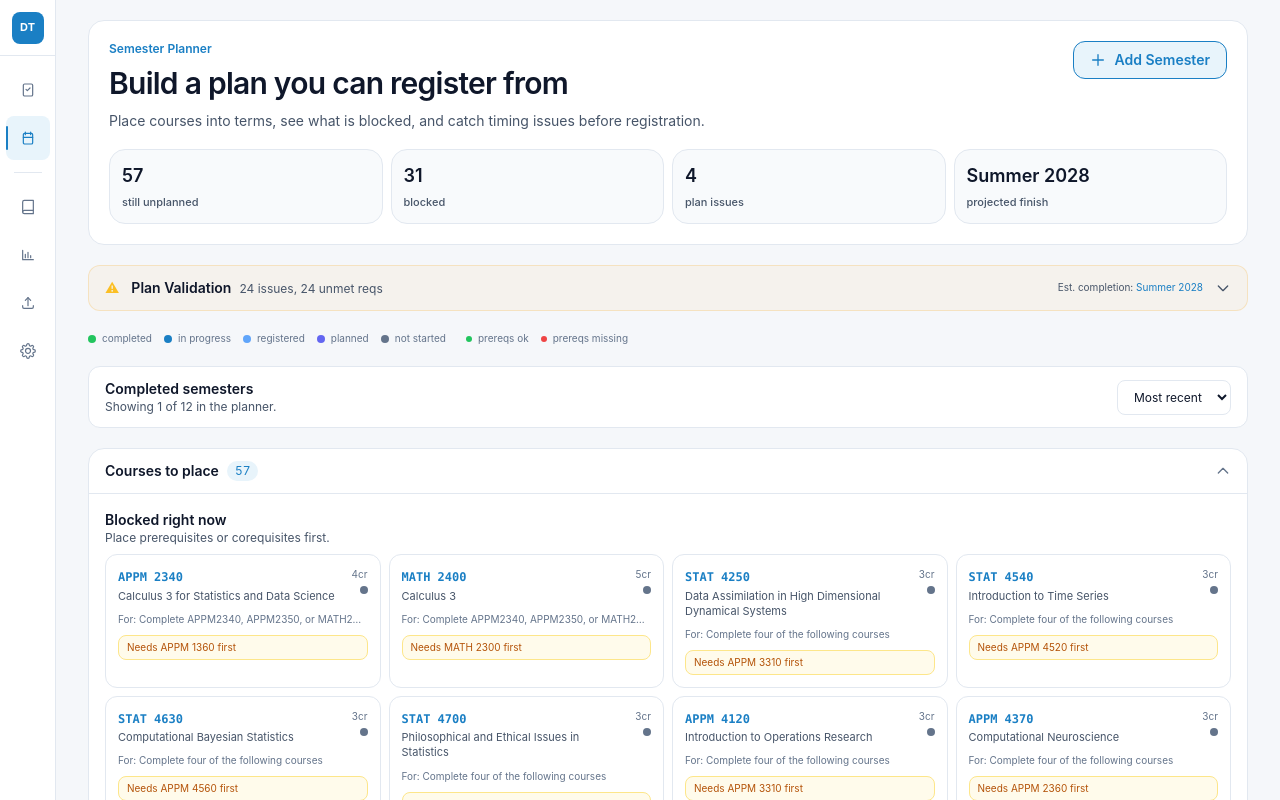
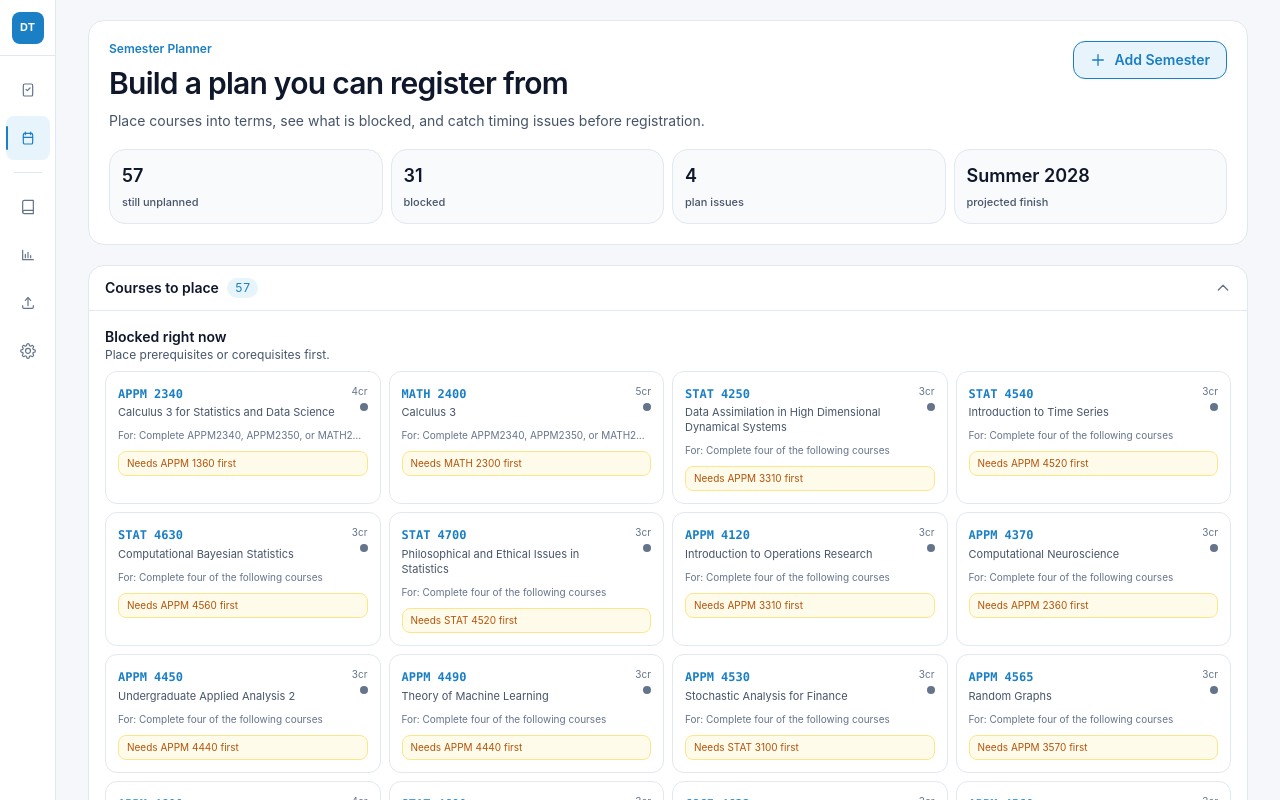
Before and after one commit to 303Devs/Degree_Tracker, a Next.js app: page /planner in a window 1280 px wide. Shown: the top 800 px of the page. Built offline with nearby package versions, Linux system fonts and the light colour scheme.

Commit message:
Apply Planner board pre-merge UX fixes

```diff
--- a/components/PlannerWorkspace.tsx
+++ b/components/PlannerWorkspace.tsx
@@ -159,7 +159,7 @@ function PlannerCard({
           <span
             className={`w-1.5 h-1.5 rounded-full ${prereqOk ? "bg-green-500" : "bg-rose-500"}`}
           />
-          <span className={`text-[9px] ${prereqOk ? "text-green-700" : "text-rose-600"}`}>
+          <span className={`text-[10px] ${prereqOk ? "text-green-700" : "text-rose-600"}`}>
             {prereqOk ? "prereqs ok" : "prereqs missing"}
           </span>
         </div>
@@ -348,26 +348,6 @@ function UnplannedPool({
 // Small sub-components
 // ---------------------------------------------------------------------------
 
-function SemesterBadge({ status }: { status: string }) {
-  const styles: Record<string, string> = {
-    completed: "bg-green-500/10 text-green-400 border-green-500/20",
-    in_progress: "bg-[var(--accent-soft)] text-[var(--accent)] border-[var(--border)]",
-    registered: "bg-blue-500/10 text-[var(--accent)] border-blue-500/20",
-    planned: "bg-indigo-500/10 text-[var(--accent)] border-indigo-500/20",
-  };
-  const label: Record<string, string> = {
-    in_progress: "in progress",
-    registered: "registered",
-    completed: "completed",
-    planned: "planned",
-  };
-  return (
-    <span className={`px-1.5 py-0.5 rounded text-[9px] border uppercase tracking-wider ${styles[status] ?? ""}`}>
-      {label[status] ?? status.replace("_", " ")}
-    </span>
-  );
-}
-
 function PlannerMetric({ label, value }: { label: string; value: string }) {
   return (
     <div className="min-w-0 rounded-2xl border border-[var(--border)] bg-[var(--surface-subtle)] p-3">
@@ -409,18 +389,19 @@ function ValidationPanel({
   const unmetCount = validation.unmetRequirements.length;
 
   const statusColor = validation.clean
-    ? "border-green-500/20 bg-green-500/5"
-    : "border-amber-500/20 bg-amber-500/5";
+    ? "border-[var(--border)] bg-[var(--surface)]"
+    : "border-[var(--border)] bg-[var(--surface)]";
   const statusIcon = validation.clean ? "✓" : "⚠";
+  const statusIconClass = validation.clean ? "text-[var(--status-complete)]" : "text-[var(--status-progress)]";
 
   return (
     <div className={`rounded-xl border ${statusColor} overflow-hidden transition-all`}>
       <button
-        className="w-full flex items-center justify-between px-4 py-3 hover:bg-white/3 transition-colors text-left"
+        className="flex w-full items-center justify-between px-4 py-3 text-left transition-colors hover:bg-[var(--surface-subtle)]"
         onClick={onToggle}
       >
         <div className="flex items-center gap-3">
-          <span className={`text-sm ${validation.clean ? "text-green-400" : "text-amber-400"}`}>
+          <span className={`text-sm ${statusIconClass}`}>
             {statusIcon}
           </span>
           <div>
@@ -452,14 +433,14 @@ function ValidationPanel({
           {/* Prereq violations */}
           {validation.prereqViolations.length > 0 && (
             <div>
-              <h4 className="text-xs text-red-400 uppercase tracking-wide mb-2 font-medium">Prerequisite Violations</h4>
+              <h4 className="mb-2 text-xs font-medium uppercase tracking-wide text-[var(--status-blocked)]">Prerequisite Violations</h4>
               <div className="space-y-1">
                 {validation.prereqViolations.map((v) => (
                   <div key={v.courseId} className="flex items-center gap-2 text-sm">
-                    <span className="w-1.5 h-1.5 rounded-full bg-red-500 shrink-0" />
+                    <span className="h-1.5 w-1.5 shrink-0 rounded-full bg-[var(--status-blocked)]" />
                     <span className="font-mono text-[var(--accent)] text-xs">{v.courseNumber}</span>
                     <span className="text-[var(--text-secondary)] text-xs">in {v.semesterLabel} — missing:</span>
-                    <span className="text-xs text-red-300 font-mono">
+                    <span className="font-mono text-xs text-[var(--status-blocked)]">
                       {v.missing.map((id) => id.replace("-", " ")).join(", ")}
                     </span>
                   </div>
@@ -471,14 +452,14 @@ function ValidationPanel({
           {/* Coreq violations */}
           {validation.coreqViolations.length > 0 && (
             <div>
-              <h4 className="text-xs text-amber-400 uppercase tracking-wide mb-2 font-medium">Corequisite Violations</h4>
+              <h4 className="mb-2 text-xs font-medium uppercase tracking-wide text-[var(--status-progress)]">Corequisite Violations</h4>
               <div className="space-y-1">
                 {validation.coreqViolations.map((v) => (
                   <div key={v.courseId} className="flex items-center gap-2 text-sm">
-                    <span className="w-1.5 h-1.5 rounded-full bg-amber-500 shrink-0" />
+                    <span className="h-1.5 w-1.5 shrink-0 rounded-full bg-[var(--status-progress)]" />
                     <span className="font-mono text-[var(--accent)] text-xs">{v.courseNumber}</span>
                     <span className="text-[var(--text-secondary)] text-xs">in {v.semesterLabel} — missing:</span>
-                    <span className="text-xs text-amber-300 font-mono">
+                    <span className="font-mono text-xs text-[var(--status-progress)]">
                       {v.missing.map((id) => id.replace("-", " ")).join(", ")}
                     </span>
                   </div>
@@ -494,7 +475,7 @@ function ValidationPanel({
               <div className="space-y-1">
                 {validation.termLoadIssues.map((t) => (
                   <div key={t.semesterId} className="flex items-center gap-2 text-xs">
-                    <span className={`w-1.5 h-1.5 rounded-full ${t.kind === "overloaded" ? "bg-red-500" : "bg-amber-500"} shrink-0`} />
+                    <span className={`h-1.5 w-1.5 shrink-0 rounded-full ${t.kind === "overloaded" ? "bg-[var(--status-blocked)]" : "bg-[var(--status-progress)]"}`} />
                     <span className="text-[var(--text-primary)]">{t.semesterLabel}</span>
                     <span className="text-[var(--text-secondary)]">
                       {t.credits} credits — {t.kind === "overloaded" ? "over 18 limit" : "under 12 minimum"}
@@ -512,7 +493,7 @@ function ValidationPanel({
               <div className="space-y-1">
                 {validation.unplannedRequired.map((u) => (
                   <div key={u.courseId} className="flex items-center gap-2 text-xs">
-                    <span className="w-1.5 h-1.5 rounded-full bg-indigo-500 shrink-0" />
+                    <span className="h-1.5 w-1.5 shrink-0 rounded-full bg-[var(--accent)]" />
                     <span className="font-mono text-[var(--accent)]">{u.courseNumber}</span>
                     <span className="text-[var(--text-secondary)] truncate">needed for: {u.groups.join(", ")}</span>
                   </div>
@@ -546,7 +527,7 @@ function ValidationPanel({
           )}
 
           {validation.clean && (
-            <p className="text-xs text-green-400/80">No prerequisite violations, corequisite issues, or unplanned required courses.</p>
+            <p className="text-xs text-[var(--status-complete)]">No prerequisite violations, corequisite issues, or unplanned required courses.</p>
           )}
         </div>
       )}
@@ -875,45 +856,6 @@ export default function PlannerWorkspace({ embedded = false }: { embedded?: bool
           )}
         </div>
 
-        {/* Validation Panel */}
-        <ValidationPanel
-          validation={validation}
-          open={validationOpen}
-          onToggle={() => setValidationOpen((v) => !v)}
-        />
-
-        {/* Legend */}
-        <div className="flex flex-wrap items-center gap-3 text-[10px] text-[var(--text-muted)]">
-          <span className="flex items-center gap-1.5"><span className="w-2 h-2 rounded-full bg-green-500" /> completed</span>
-          <span className="flex items-center gap-1.5"><span className="w-2 h-2 rounded-full bg-[var(--accent)]" /> in progress</span>
-          <span className="flex items-center gap-1.5"><span className="w-2 h-2 rounded-full bg-blue-400" /> registered</span>
-          <span className="flex items-center gap-1.5"><span className="w-2 h-2 rounded-full bg-indigo-500" /> planned</span>
-          <span className="flex items-center gap-1.5"><span className="w-2 h-2 rounded-full bg-[var(--text-muted)]" /> not started</span>
-          <span className="ml-2 flex items-center gap-1.5"><span className="w-1.5 h-1.5 rounded-full bg-green-500" /> prereqs ok</span>
-          <span className="flex items-center gap-1.5"><span className="w-1.5 h-1.5 rounded-full bg-red-500" /> prereqs missing</span>
-        </div>
-
-        {sortedSems.some((s) => s.status === "completed") && (
-          <div className="flex items-center justify-between rounded-xl border border-[var(--border)] bg-[var(--surface)] px-4 py-3">
-            <div>
-              <div className="text-sm font-semibold text-[var(--text-primary)]">Completed semesters</div>
-              <div className="text-xs text-[var(--text-secondary)]">
-                Showing {Math.min(completedVisibleCount, sortedSems.filter((s) => s.status === "completed").length)} of {sortedSems.filter((s) => s.status === "completed").length} in the planner.
-              </div>
-            </div>
-            <select
-              value={completedVisibleCount}
-              onChange={(e) => setCompletedVisibleCount(Number(e.target.value))}
-              className="rounded-lg border border-[var(--border)] bg-[var(--surface)] px-3 py-2 text-xs text-[var(--text-primary)] focus:outline-none focus:border-[var(--accent)]"
-            >
-              <option value={0}>Hide all</option>
-              <option value={1}>Most recent</option>
-              <option value={2}>Last 2</option>
-              <option value={999}>Show all</option>
-            </select>
-          </div>
-        )}
-
         {/* Unplanned pool */}
         <UnplannedPool
           groups={boardView.courseGroups}
@@ -941,13 +883,40 @@ export default function PlannerWorkspace({ embedded = false }: { embedded?: bool
             ))}
 
             {sortedSems.length === 0 && (
-              <div className="flex items-center justify-center h-32 text-[var(--text-muted)] text-sm">
+              <div className="flex h-32 items-center justify-center text-sm text-[var(--text-muted)]">
                 No semesters yet. Add one to start planning.
               </div>
             )}
           </div>
         </div>
-      </div>
+
+        {sortedSems.some((s) => s.status === "completed") && (
+          <div className="flex items-center justify-between rounded-xl border border-[var(--border)] bg-[var(--surface)] px-4 py-3">
+            <div>
+              <div className="text-sm font-semibold text-[var(--text-primary)]">Completed semesters</div>
+              <div className="text-xs text-[var(--text-secondary)]">
+                Showing {Math.min(completedVisibleCount, sortedSems.filter((s) => s.status === "completed").length)} of {sortedSems.filter((s) => s.status === "completed").length} in the planner.
+              </div>
+            </div>
+            <select
+              value={completedVisibleCount}
+              onChange={(e) => setCompletedVisibleCount(Number(e.target.value))}
+              className="rounded-lg border border-[var(--border)] bg-[var(--surface)] px-3 py-2 text-xs text-[var(--text-primary)] focus:outline-none focus:border-[var(--accent)]"
+            >
+              <option value={0}>Hide all</option>
+              <option value={1}>Most recent</option>
+              <option value={2}>Last 2</option>
+              <option value={999}>Show all</option>
+            </select>
+          </div>
+        )}
+
+        {/* Validation Panel */}
+        <ValidationPanel
+          validation={validation}
+          open={validationOpen}
+          onToggle={() => setValidationOpen((v) => !v)}
+        />      </div>
 
       {/* Drag overlay (ghost card) */}
       <DragOverlay dropAnimation={null}>
@@ -1120,7 +1089,7 @@ export default function PlannerWorkspace({ embedded = false }: { embedded?: bool
             <button
               onClick={handleCreateSemester}
               disabled={newSemLoading}
-              className="flex-1 py-2.5 bg-[var(--accent)] hover:bg-[var(--accent)] disabled:opacity-50 text-[#0a0a12] rounded-xl text-sm font-semibold transition-colors"
+              className="flex-1 rounded-xl bg-[var(--accent)] py-2.5 text-sm font-semibold text-white transition-colors hover:bg-[var(--accent)] disabled:opacity-50"
             >
               {newSemLoading ? "Creating…" : "Create Semester"}
             </button>
```
